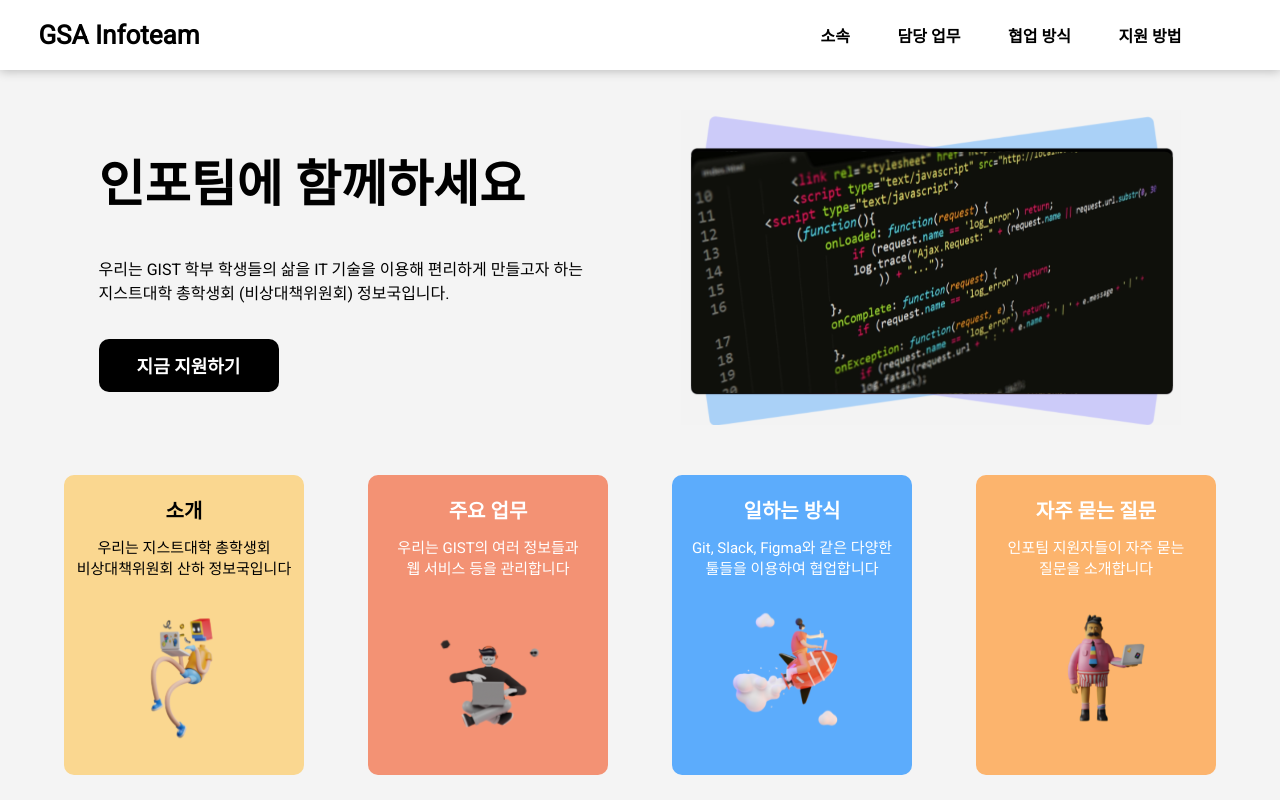
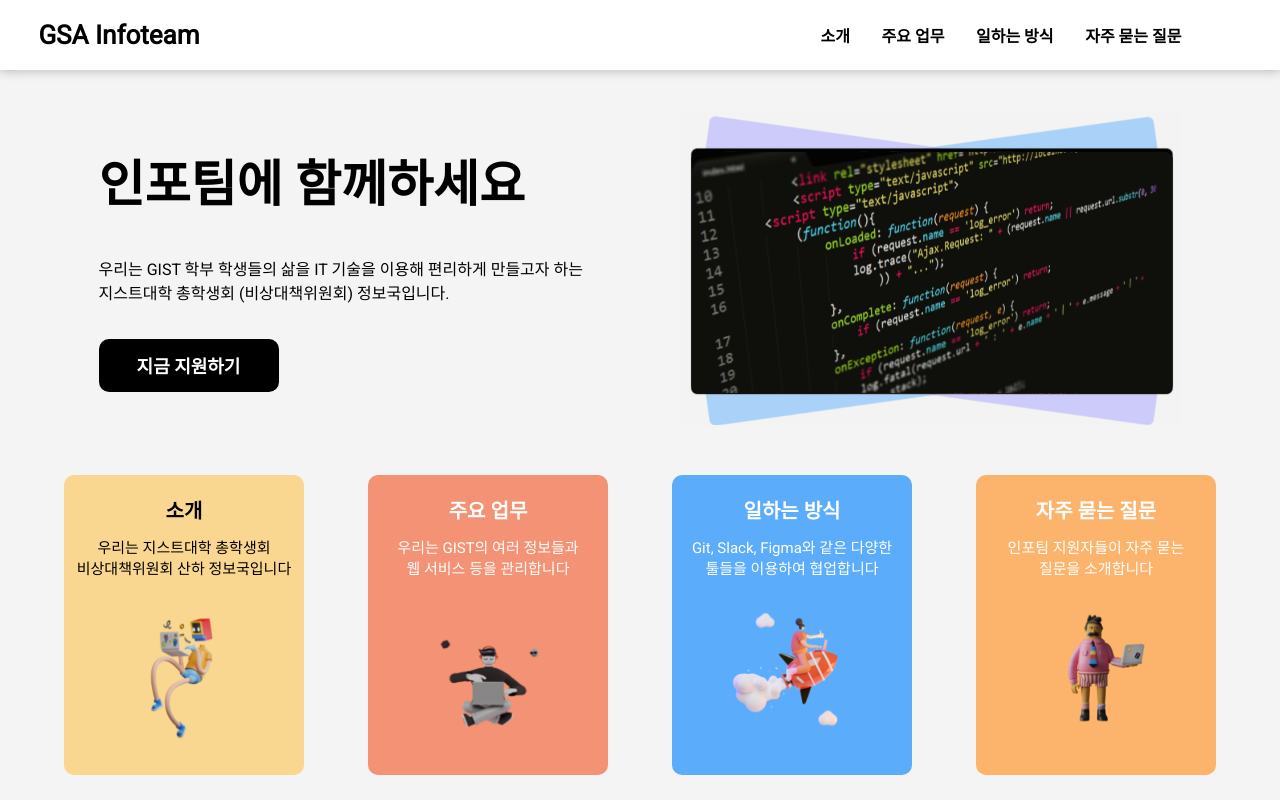
Before and after one commit to gsainfoteam/introduce-2021, a React (Create React App) app: page / in a window 1280 px wide. Shown: the top 800 px of the page. Built offline with nearby package versions, Linux system fonts and the light colour scheme.

Commit message:
header 문구 통일

```diff
--- a/src/i18n/resources/ko.ts
+++ b/src/i18n/resources/ko.ts
@@ -1,10 +1,10 @@
 export const ko = {
   header: {
     title: "GSA Infoteam",
-    where: "소속",
-    what: "담당 업무",
-    how: "협업 방식",
-    join: "지원 방법",
+    where: "소개",
+    what: "주요 업무",
+    how: "일하는 방식",
+    join: "자주 묻는 질문",
   },
   about: {
     title: "인포팀에 함께하세요",
```
